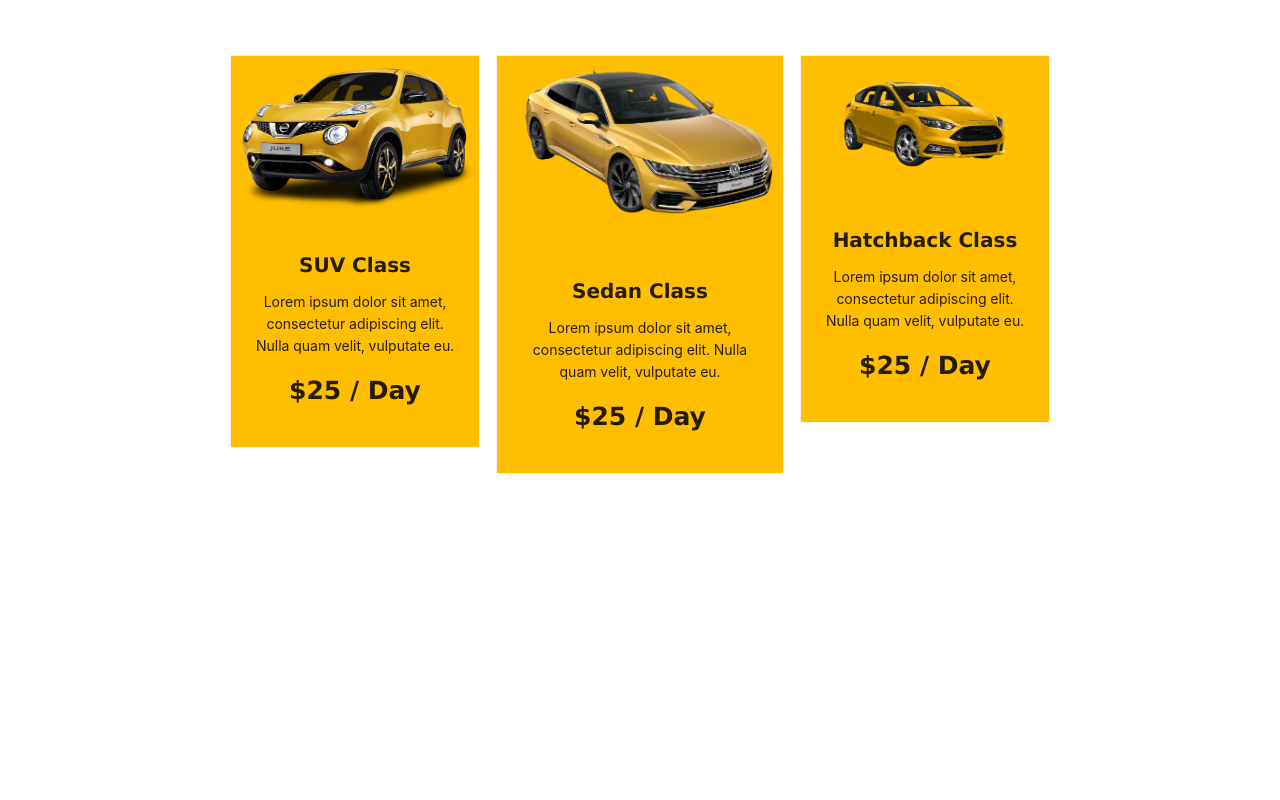
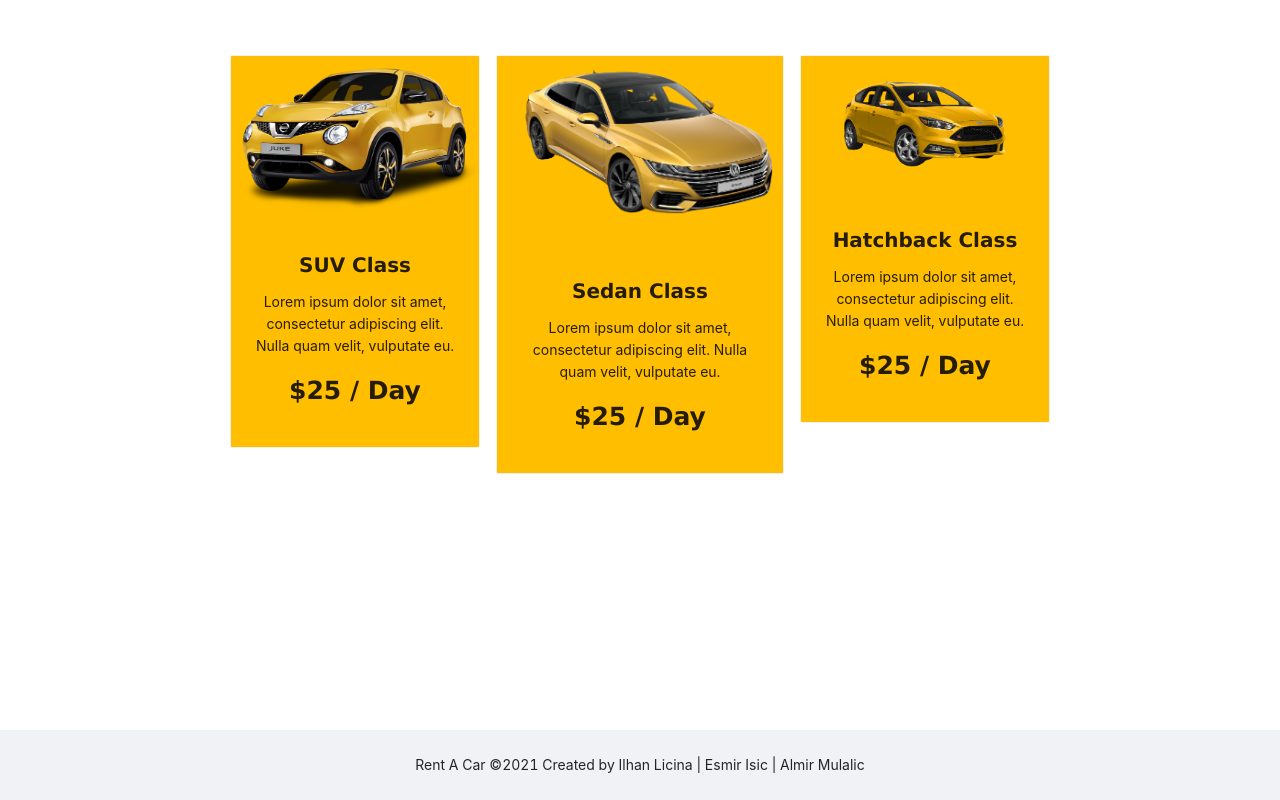
Before and after one commit to almulalic/rent-a-car, a React (Create React App) app: page / in a window 1280 px wide. Shown: the part 1534-2334 px from the top of the page. Before the commit the page ends 2264 px from the top, so only its background shows below. Built offline with nearby package versions, Linux system fonts and the light colour scheme.

Commit message:
added footer

```diff
--- a/src/pages/public/Landing/Components/OurCars.css
+++ b/src/pages/public/Landing/Components/OurCars.css
@@ -1,7 +1,7 @@
 .ourCars {
   background-color: white;
   width: 100%;
-  height: auto;
+  height: 100%;
   padding: 5% 15%;
   text-align: center;
 }
--- a/src/pages/public/Landing/Components/OurCars.js
+++ b/src/pages/public/Landing/Components/OurCars.js
@@ -4,7 +4,7 @@ import car1 from "../../../../images/car1.png";
 import car2 from "../../../../images/car2.png";
 import car3 from "../../../../images/car3.png";
 
-import { Row, Col, Carousel, Card } from "antd";
+import { Row, Col, Card } from "antd";
 
 const { Meta } = Card;
 
@@ -62,7 +62,7 @@ class OurCars extends React.Component {
               style={{ width: "100%", backgroundColor: "#ffbf00" }}
               cover={<img alt="example" src={car3} />}
             >
-             <h4>Hatchback Class</h4>
+              <h4>Hatchback Class</h4>
               <p>
                 Lorem ipsum dolor sit amet, consectetur adipiscing elit. Nulla
                 quam velit, vulputate eu.
--- a/src/pages/public/Landing/Landing.css
+++ b/src/pages/public/Landing/Landing.css
@@ -1,14 +1,3 @@
-/* .site-layout-outline {
-  height: 40;
-  width: 40;
-  line-height: "40px";
-  border-radius: 0;
-  background-color: "black";
-  color: "#fff";
-  text-align: "center";
-  font-size: 14;
-} */
-
 body {
   margin: 0;
   /* font-family: -apple-system, BlinkMacSystemFont, "Segoe UI", "Roboto", "Oxygen",
@@ -114,3 +103,13 @@ li.ant-menu-item {
     height: 31rem;
   }
 }
+.site-layout-outline {
+  height: 40;
+  width: 40;
+  line-height: "40px";
+  border-radius: 0;
+  background-color: "black";
+  color: "#fff";
+  text-align: "center";
+  font-size: 14;
+}
--- a/src/pages/public/Landing/Landing.jsx
+++ b/src/pages/public/Landing/Landing.jsx
@@ -1,6 +1,11 @@
 // import { Layout, Menu } from "antd";
-import { Row, Col, BackTop, Layout, Menu } from "antd";
-import { UserOutlined, LoginOutlined, PhoneOutlined, UpOutlined } from "@ant-design/icons";
+import { Row, Col, BackTop, Layout, Menu, Footer } from "antd";
+import {
+  UserOutlined,
+  LoginOutlined,
+  PhoneOutlined,
+  UpOutlined,
+} from "@ant-design/icons";
 import React from "react";
 import HeroText from "./Components/HeroText";
 import RentDiv from "./Components/RentDiv";
@@ -53,7 +58,15 @@ export const Landing = () => {
           <UpOutlined />
         </div>
       </BackTop>
-      <OurCars/>
+      <OurCars />
+      <Row>
+        <Col span={24}>
+          <Footer style={{ textAlign: "center" }}>
+            Rent A Car ©2021 Created by Ilhan Licina | Esmir Isic | Almir
+            Mulalic
+          </Footer>
+        </Col>
+      </Row>
     </Layout>
   );
 };
```
